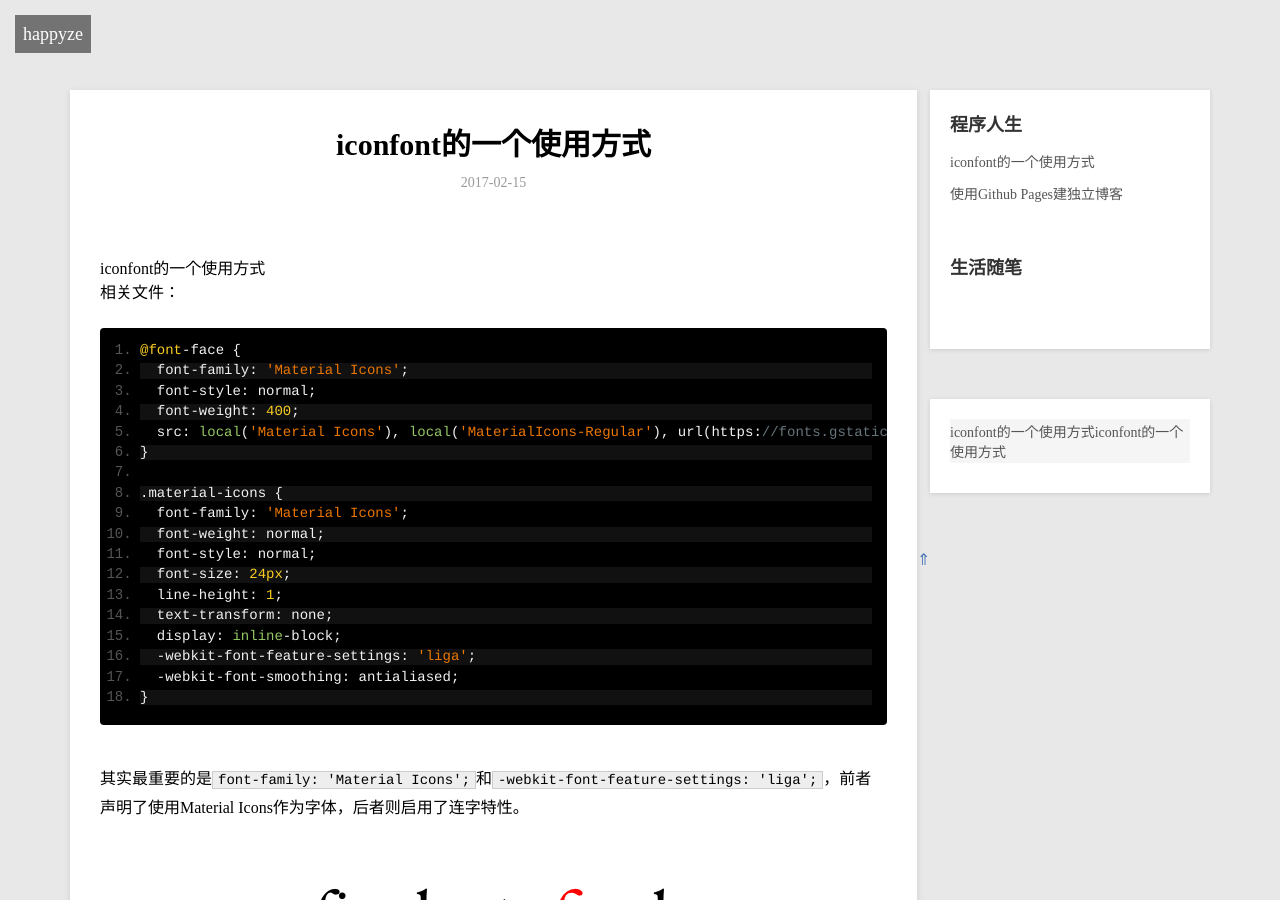
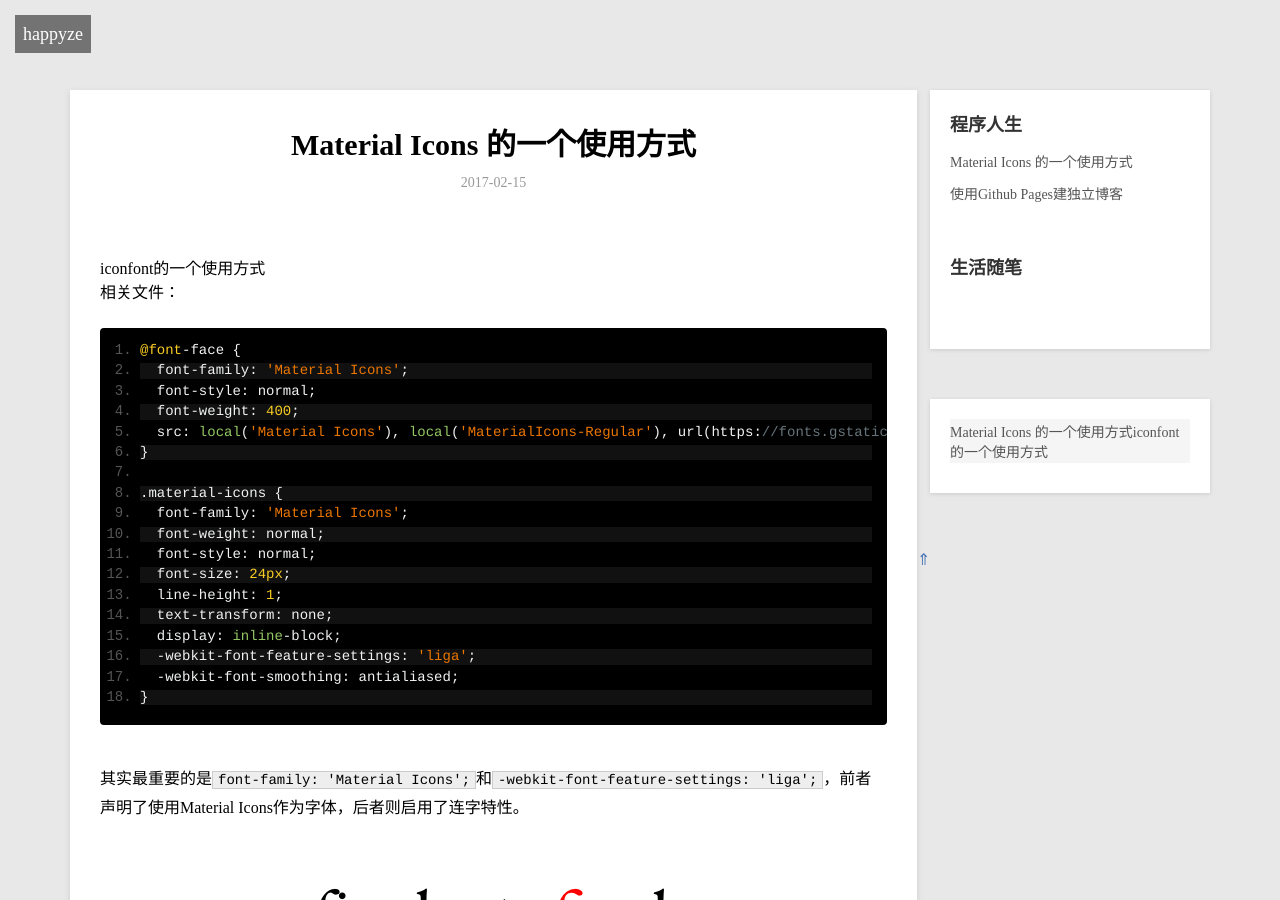
Before and after one commit to happyze/happyze.github.io, a Jekyll site: the page built from _posts/coding/2017-02-15-iconfont.md, in a window 1280 px wide and 900 px high. Built offline with Jekyll 4.4.1, drawn with Linux system fonts in a browser that asks for light colours; some of the changed lines change nothing that is shown; some of the changed text lies outside the part shown.

Commit message:
2017.2.15

```diff
--- a/_posts/coding/2017-02-15-iconfont.md
+++ b/_posts/coding/2017-02-15-iconfont.md
@@ -1,7 +1,7 @@
 ---
 layout: post
-title: iconfont的一个使用方式
-description: Github本身就是不错的代码社区，他也提供了一些其他的服务，比如Github Pages，使用它可以很方便的建立自己的独立博客，并且免费。
+title: Material Icons 的一个使用方式
+description: Material Icons 是一个材料图标设计精美、令人愉快的和容易使用在您的web,Android和iOS项目 网站https://material.io/icons/
 category: coding
 ---
 
```
